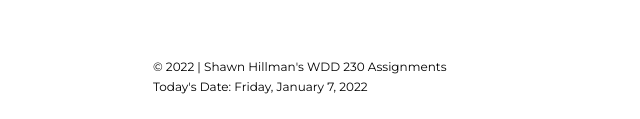
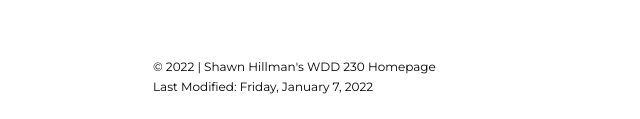
Before and after one commit to ShawnHillman/wdd230, a plain HTML site: page index.html in a window 1280 px wide. Shown: the part 825-944 px from the top of the page, 287-927 px from the left. Drawn offline with Linux system fonts and the light colour scheme.

Commit message:
final check edits

```diff
--- a/index.html
+++ b/index.html
@@ -11,7 +11,7 @@
     <title>Shawn Hillman's WDD 230 Homepage</title>
 
     <link rel="stylesheet" href="css/homepage.css">
-    <script src="blueprint/blueprint.js"></script>
+    <script src="js/homepage.js"></script>
 </head>
 
 <body>
@@ -36,7 +36,7 @@
         </ul>
     </main>
     <footer>
-        <p>&copy; 2022 | Shawn Hillman's WDD 230 Assignments <br> Today's Date: <span id="currentDate"></span></p>
+        <p>&copy; <span id="currentYear"></span> | Shawn Hillman's WDD 230 Homepage <br> Last Modified: <span id="currentDate"></span></p>
     </footer>
 </body>
 
--- /dev/null
+++ b/js/homepage.js
@@ -0,0 +1,10 @@
+
+window.onload = function() {
+    getTodaysDate();
+}
+
+function getTodaysDate() {
+    const options = {weekday: 'long', day: 'numeric', month: 'long', year: 'numeric'};
+    document.getElementById('currentDate').textContent = new Date().toLocaleDateString('en-US', options);
+    document.getElementById('currentYear').textContent = new Date().getFullYear();
+}
```
